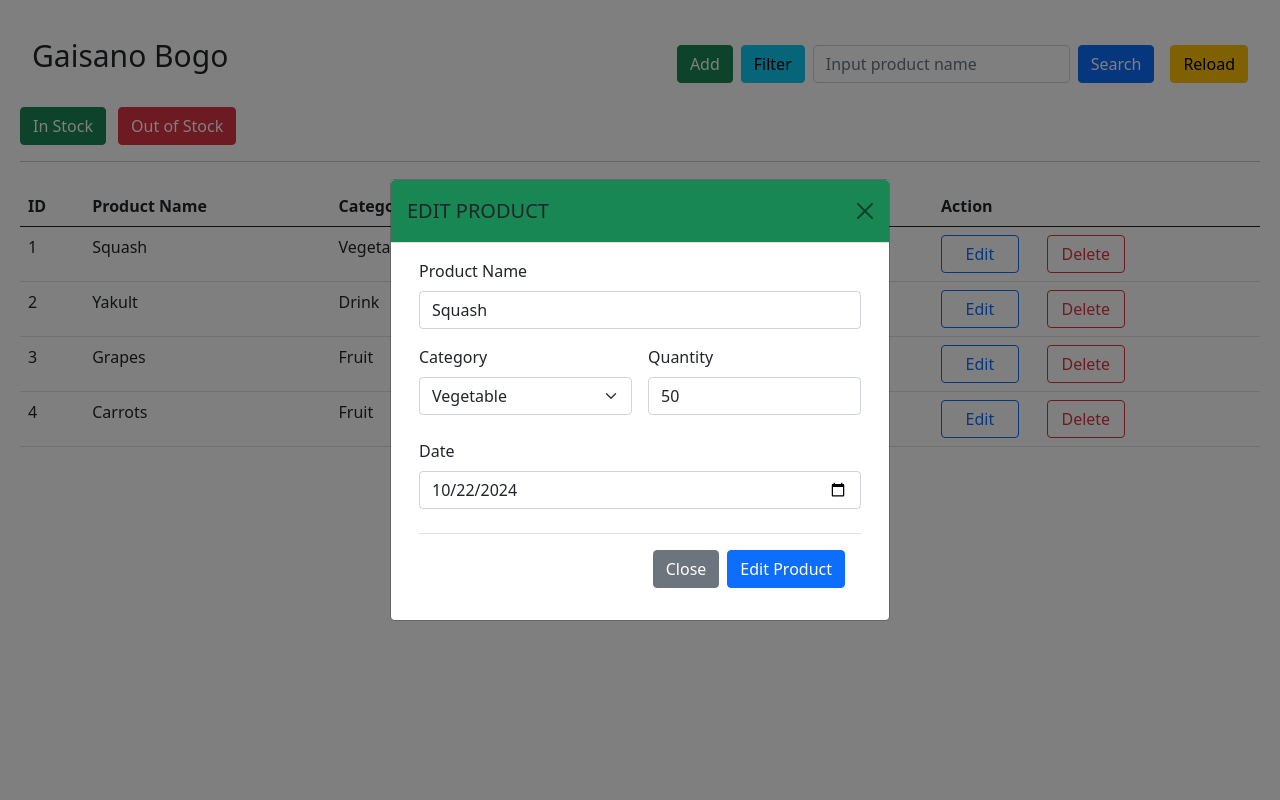
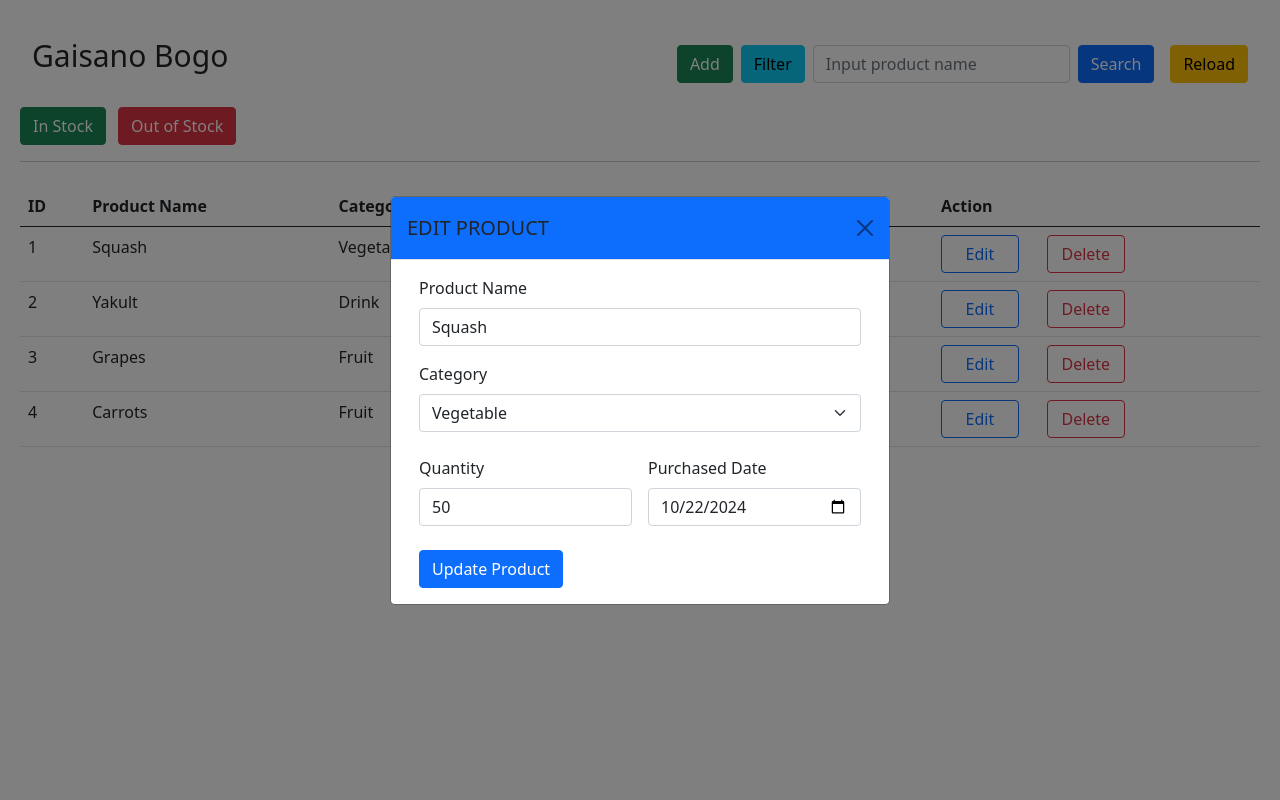
Before and after one commit to rrndxx/IM-Prelim, a PHP site: page /main.php in a window 1280 px wide, after a click on "Edit". Run offline with PHP 8.4, Linux system fonts and the light colour scheme; data comes from the database, SQL or seed files in the repository.

Commit message:
Update modal.php

```diff
--- a/modal.php
+++ b/modal.php
@@ -2,48 +2,45 @@
     aria-hidden="true">
     <div class="modal-dialog modal-dialog-centered">
         <div class="modal-content">
-            <div class="modal-header bg-success">
-                <h5 class="modal-title" id="exampleModalLabel">EDIT PRODUCT</h5> <!-- Changed title for clarity -->
+            <div class="modal-header bg-primary">
+                <h5 class="modal-title" id="exampleModalLabel">EDIT PRODUCT</h5>
                 <button type="button" class="btn-close" data-bs-dismiss="modal" aria-label="Close"></button>
             </div>
             <div class="modal-body">
                 <div class="container-fluid">
                     <form method="POST" action="">
-                        <input type="hidden" name="edit_id" value="<?= $row->id ?>">
+                        <input type="hidden" name="edit_id" value="<?php echo $row->id; ?>">
                         <div class="row g-3 mb-3">
                             <div class="col">
-                                <label for="inputproductname<?= $row->id ?>" class="form-label">Product Name</label>
-                                <input type="text" class="form-control" id="inputproductname<?= $row->id ?>"
-                                    name="productname" value="<?= $row->prod_name ?>" required>
+                                <label for="inputproductname" class="form-label">Product Name</label>
+                                <input type="text" class="form-control" id="inputproductname" name="productname"
+                                    value="<?php echo $row->prod_name; ?>" required>
                             </div>
                         </div>
                         <div class="row g-3 mb-4">
                             <div class="col">
-                                <label for="inputState<?= $row->id ?>" class="form-label">Category</label>
-                                <select id="inputState<?= $row->id ?>" class="form-select" name="category" required>
-                                    <option value="Vegetable" <?= $row->cat == 'Vegetable' ? 'selected' : '' ?>>Vegetable
-                                    </option>
-                                    <option value="Fruit" <?= $row->cat == 'Fruit' ? 'selected' : '' ?>>Fruit</option>
-                                    <option value="Drink" <?= $row->cat == 'Drink' ? 'selected' : '' ?>>Drink</option>
+                                <label for="inputState" class="form-label">Category</label>
+                                <select id="inputState" class="form-select" name="category" required>
+                                    <option value="<?php echo $row->cat; ?>" selected disabled><?php echo $row->cat; ?></option>
+                                    <option value="Vegetables">Vegetables</option>
+                                    <option value="Fruits">Fruits</option>
+                                    <option value="Drinks">Drinks</option>
                                 </select>
-                            </div>
-                            <div class="col">
-                                <label for="inputquantity<?= $row->id ?>" class="form-label">Quantity</label>
-                                <input type="text" class="form-control" id="inputquantity<?= $row->id ?>"
-                                    name="quantity" value="<?= $row->quan ?>" required>
                             </div>
                         </div>
                         <div class="row g-3 mb-4">
                             <div class="col">
-                                <label for="inputpurchasedate<?= $row->id ?>" class="form-label">Date</label>
-                                <input type="date" class="form-control" id="inputpurchasedate<?= $row->id ?>"
-                                    name="purchasedate" value="<?= $row->date ?>" required>
+                                <label for="inputQuantity" class="form-label">Quantity</label>
+                                <input type="number" class="form-control" id="inputQuantity" name="quantity"
+                                    value="<?php echo $row->quan; ?>" required>
+                            </div>
+                            <div class="col">
+                                <label for="inputDate" class="form-label">Purchased Date</label>
+                                <input type="date" class="form-control" id="inputDate" name="purchasedate"
+                                    value="<?php echo $row->date; ?>" required>
                             </div>
                         </div>
-                        <div class="modal-footer">
-                            <button type="button" class="btn btn-secondary" data-bs-dismiss="modal">Close</button>
-                            <button type="submit" class="btn btn-primary" name="editproduct">Edit Product</button>
-                        </div>
+                        <button type="submit" class="btn btn-primary" name="editproduct">Update Product</button>
                     </form>
                 </div>
             </div>
```
